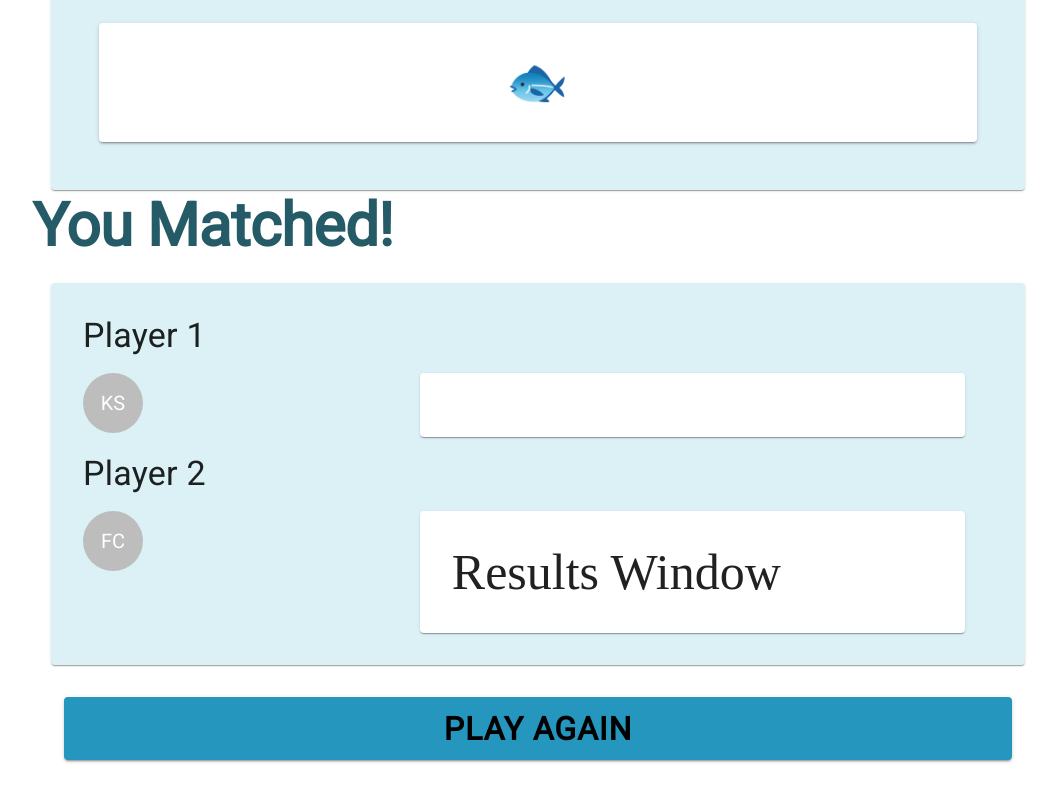
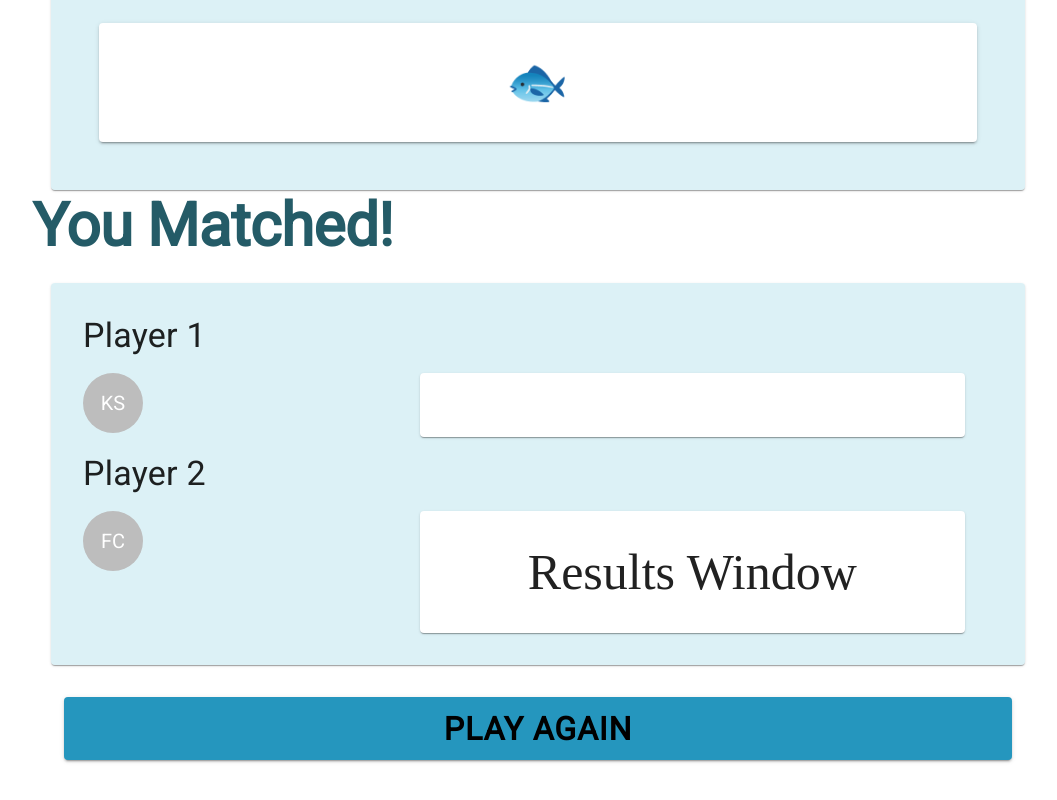
Before and after one commit to KimSamsCarmona/intuition, a React (Create React App) app: page / in a window 1280 px wide. Shown: the part 483-1283 px from the top of the page, without its empty margins (102-1159 px from the left). Built offline with nearby package versions, Linux system fonts and the light colour scheme; a web font is replaced by a local one.

Commit message:
yarn add react-router-dom@6

```diff
--- a/package.json
+++ b/package.json
@@ -12,6 +12,7 @@
     "@testing-library/user-event": "^13.2.1",
     "react": "^18.1.0",
     "react-dom": "^18.1.0",
+    "react-router-dom": "6",
     "react-scripts": "5.0.1",
     "web-vitals": "^2.1.0"
   },
--- a/src/Components/GameComponent.js
+++ b/src/Components/GameComponent.js
@@ -7,7 +7,6 @@ import { emojis } from '../shared/emojis';
 export const GameComponent = ({ winEmoji, setEmoji }) => {
 
   // const [winEmoji, setEmoji] = useState(false) -- LIFTED STATE TO APP.JS
-
 
   //randomly pick emoji
   const emoji1 = emojis[Math.floor(Math.random() * emojis.length)];
--- a/src/Components/ResultsComponent.js
+++ b/src/Components/ResultsComponent.js
@@ -32,6 +32,7 @@ export const ResultsComponent = (props) => {
               sx={{
                 display: 'grid',
                 alignContent: 'center',
+                textAlign: 'center',
                 p: 4,
                 mx: 'auto',
                 bgcolor: '#FFFFFFFF',
@@ -53,6 +54,7 @@ export const ResultsComponent = (props) => {
               sx={{
                 display: 'grid',
                 alignContent: 'center',
+                textAlign: 'center',
                 p: 4,
                 mx: 'auto',
                 bgcolor: '#FFFFFFFF',
```
Also changed, not shown: 1 other file (tests, documents, lock files or other folders).
